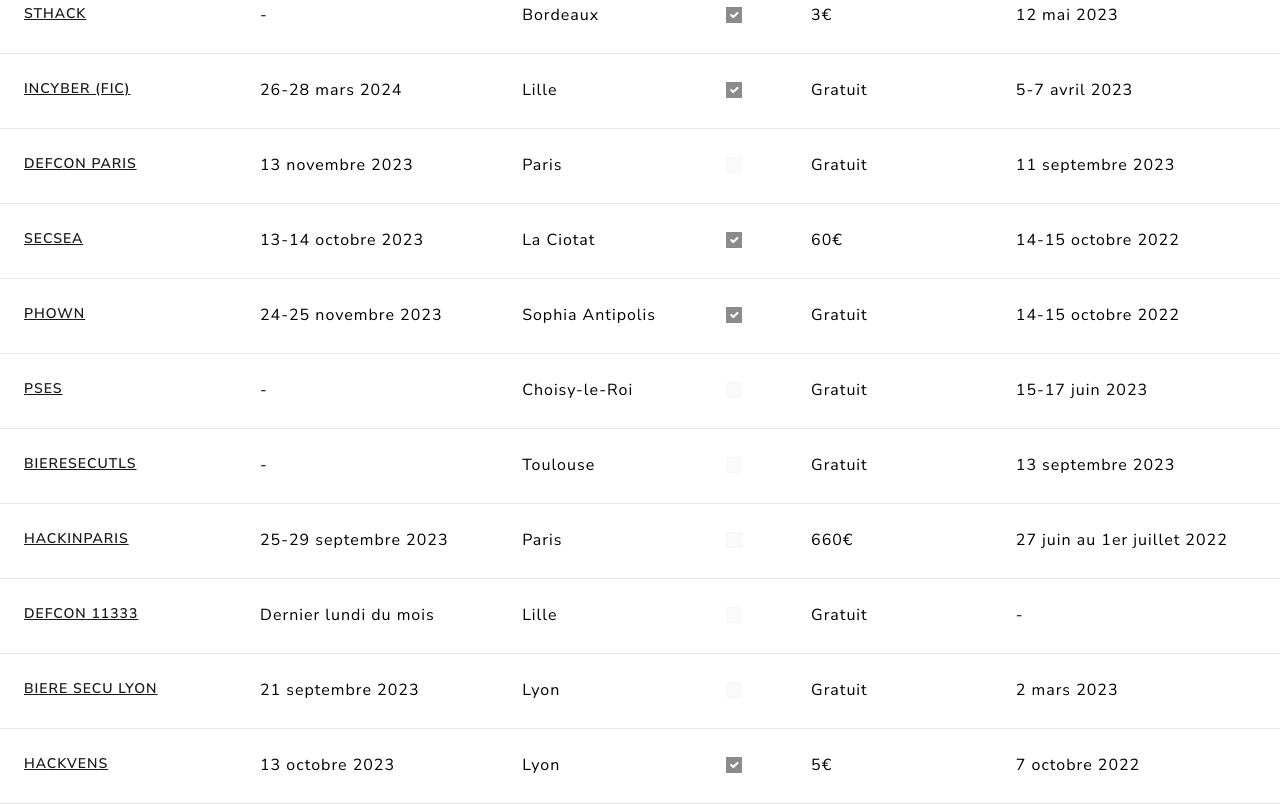
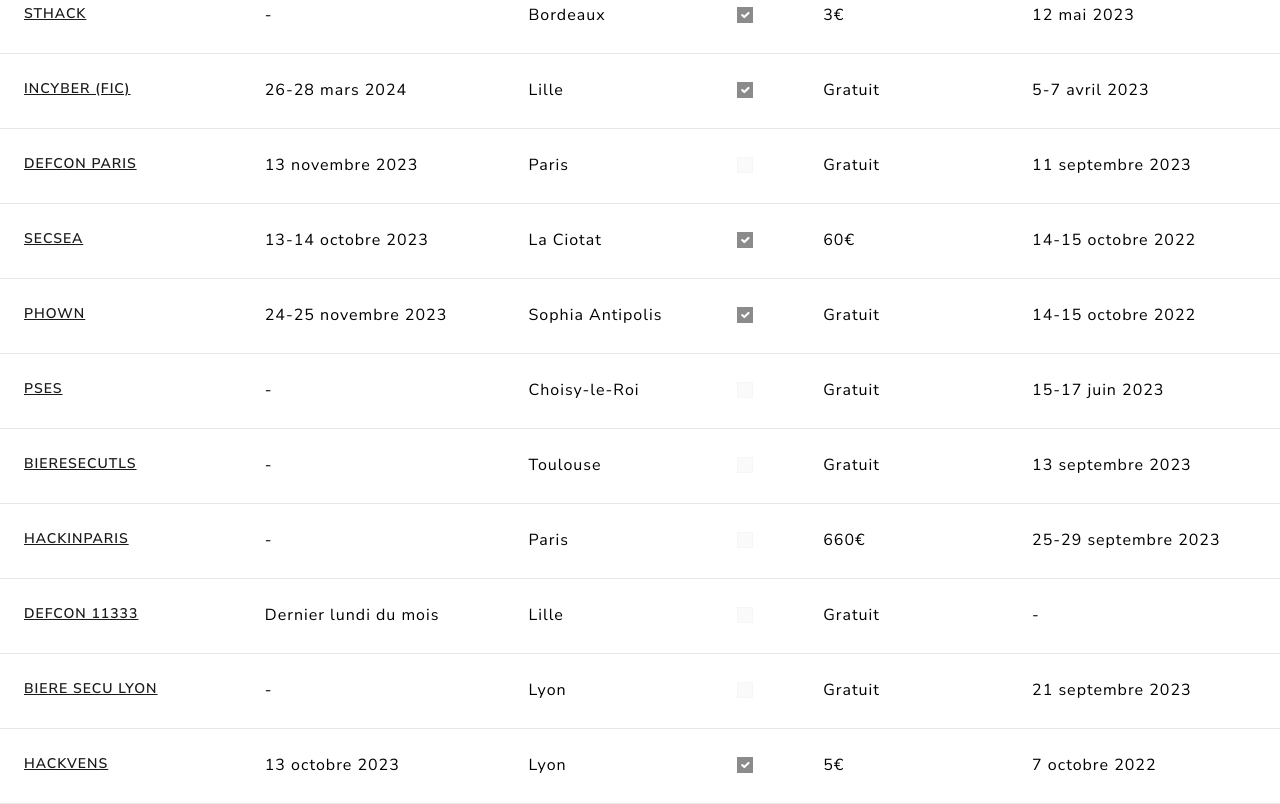
Before and after one commit to hackevent/hackevent.github.io, a plain HTML site: page index.html in a window 1280 px wide. Shown: the part 1914-2718 px from the top of the page. Drawn offline with Linux system fonts and the light colour scheme.

Commit message:
Update index.html

```diff
--- a/index.html
+++ b/index.html
@@ -258,12 +258,12 @@
   },
   {
     name:"HackInParis",
-    date:"25-29 septembre 2023",
+    date:"-",
     lieu:"Paris",
     site:"https://www.hackinparis.com/",
     prix:"660€",
     ctf:false,
-    last:"27 juin au 1er juillet 2022"
+    last:"25-29 septembre 2023"
   },
   {
     name:"Defcon 11333",
@@ -276,12 +276,12 @@
    },
   {
     name:"Biere Secu Lyon",
-    date:"21 septembre 2023",
+    date:"-",
     lieu:"Lyon",
     site:"https://twitter.com/abu_y0ussef",
     prix:"Gratuit",
     ctf:false,
-    last:"2 mars 2023"
+    last:"21 septembre 2023"
    },
   {
     name:"Hackvens",
```
